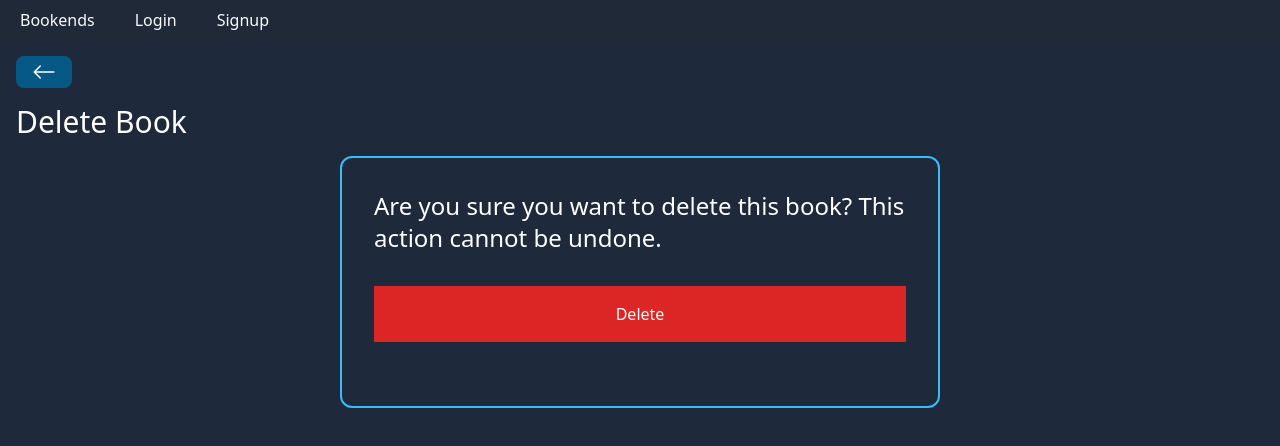
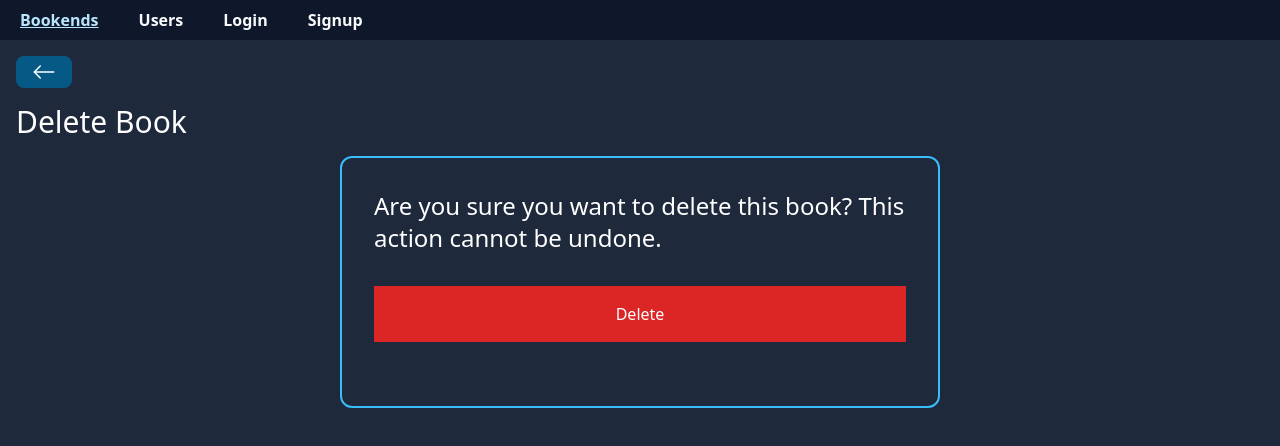
Before and after one commit to lexmaclellan/Bookends, a React (Vite) app in the folder client/: page /books/delete/1 in a window 1280 px wide. Shown: the top 446 px of the page. Built offline with nearby package versions, Linux system fonts and the light colour scheme.

Commit message:
Added dark styling

```diff
--- a/client/src/components/Navbar.jsx
+++ b/client/src/components/Navbar.jsx
@@ -2,17 +2,18 @@ import { Link } from 'react-router-dom'
 
 function Navbar() {
   return (
-    <header className='bg-gray-800'>
+    <header className='bg-slate-900 border-b-'>
         <div className='container flex w-full'>
             <div className='flex flex-col'>
-                <Link className='px-5 py-2 text-gray-50' to='/'>
+                <Link className='px-5 py-2 text-gray-50 font-semibold hover:underline hover:text-sky-200' to='/'>
                     <h1>Bookends</h1>
                 </Link>
             </div>
             <nav className='flex items-center'>
                 <div>
-                    <Link className='px-5 py-2 text-gray-50' to='/login'>Login</Link>
-                    <Link className='px-5 py-2 text-gray-50' to='/signup'>Signup</Link>
+                    <Link className='px-5 py-2 text-gray-50 font-semibold hover:underline hover:text-sky-200' to='/users'>Users</Link>
+                    <Link className='px-5 py-2 text-gray-50 font-semibold hover:underline hover:text-sky-200' to='/login'>Login</Link>
+                    <Link className='px-5 py-2 text-gray-50 font-semibold hover:underline hover:text-sky-200' to='/signup'>Signup</Link>
                 </div>
             </nav>
         </div>
```
